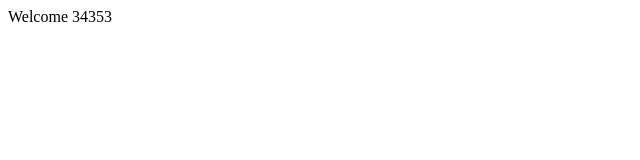
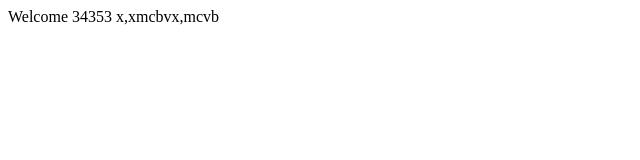
Before and after one commit to vsrinathreddy/covid19, an Angular app: page / in a window 1280 px wide. Shown: the top 160 px of the page, without its empty margins (0-640 px from the left). Built offline with nearby package versions, Linux system fonts and the light colour scheme.

Commit message:
check pipeline

```diff
--- a/src/app/app.component.html
+++ b/src/app/app.component.html
@@ -1 +1 @@
-<span>Welcome 34353</span>
+<span>Welcome 34353 x,xmcbvx,mcvb</span>
```
